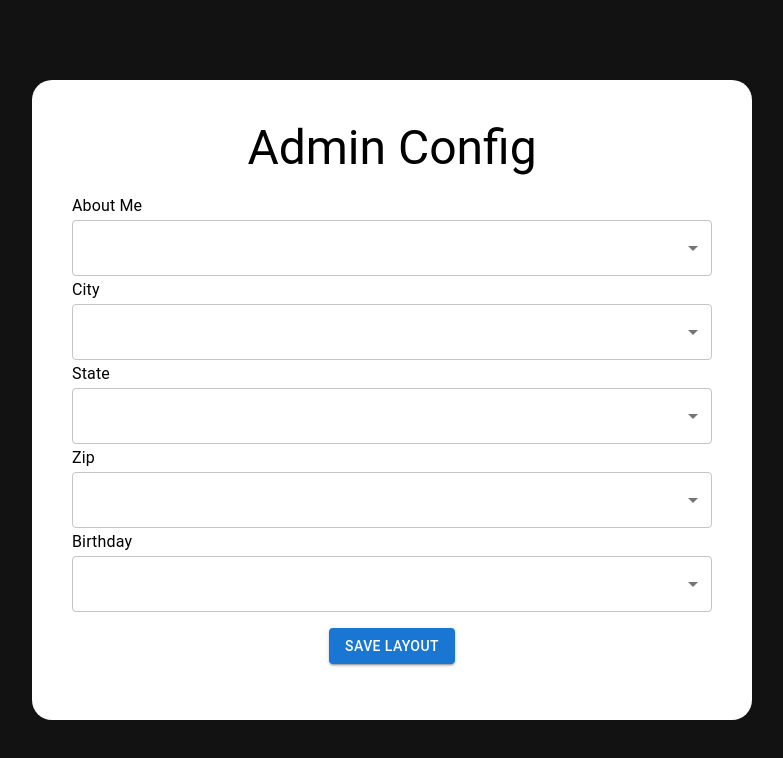
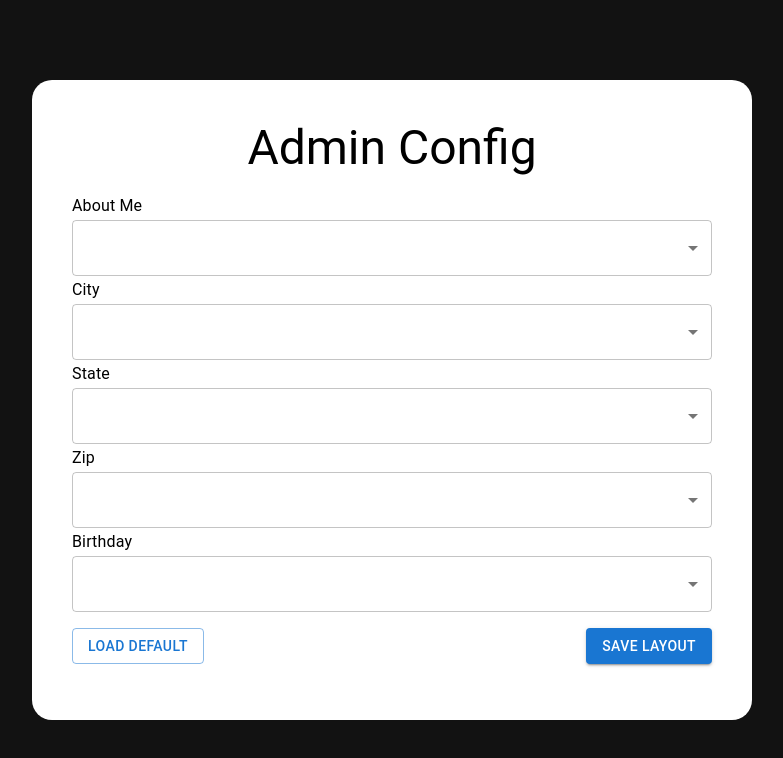
Before and after one commit to tanzimrayhan/Zealthy-ui, a React (Vite) app: page /admin in a window 1280 px wide. Shown: the top 758 px of the page, without its empty margins (248-1031 px from the left). Built offline with nearby package versions, Linux system fonts and the light colour scheme.

Commit message:
Added default layout

```diff
--- a/src/pages/admin/Admin.jsx
+++ b/src/pages/admin/Admin.jsx
@@ -7,6 +7,19 @@ function Admin() {
     const [page3Layout, setPage3Layout] = useState([]);
     const [error, setError] = useState('');
     const [success, setSuccess] = useState('');
+
+    const handleResetPages = () => {
+        axios.get('https://zealthy-backend.vercel.app/resetPages').then(response => {
+            console.log(response);
+            if (response.status === 200) {
+                setSuccess(response.data?.message);
+            } else {
+                setError(response.data?.message);
+            }
+        }).catch(error => {
+            setError(error.message);
+        });
+    }
 
     const handleChange = (event) => {
         const { name, value } = event.target;
@@ -63,7 +76,7 @@ function Admin() {
             }
         }).catch(error => {
             setError(error.message);
-        }) ;
+        });
 
         axios.post('https://zealthy-backend.vercel.app/pages', { pageNo: 3, componentList: page3Layout }).then(response => {
             console.log(response);
@@ -74,7 +87,7 @@ function Admin() {
             }
         }).catch(error => {
             setError(error.message);
-        }) ;
+        });
     }
 
 
@@ -145,7 +158,10 @@ function Admin() {
                     </Select>
                 </FormControl>
             </Box>
-            <Box display={'flex'} justifyContent={'center'} padding={2}>
+            <Box display={'flex'} justifyContent={'space-between'} paddingY={2}>
+                <Button onClick={handleResetPages} variant='outlined'>
+                    Load Default
+                </Button>
                 <Button onClick={handleSaveLayout} variant='contained'>
                     Save Layout
                 </Button>
```
